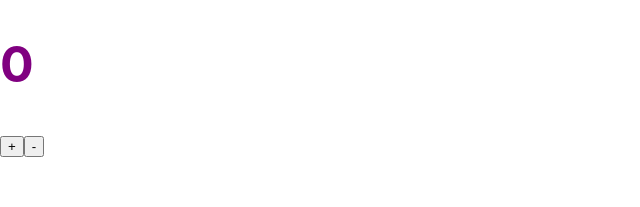
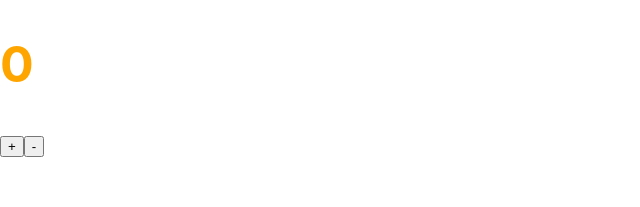
Before and after one commit to somesanity/webHook, a React (Create React App) app: page / in a window 1280 px wide. Shown: the top 207 px of the page, without its empty margins (0-640 px from the left). Built offline with nearby package versions, Linux system fonts and the light colour scheme.

Commit message:
change color to orange

```diff
--- a/src/App.css
+++ b/src/App.css
@@ -1,4 +1,4 @@
 body {
   font-size: 25px;
-  color: purple;
+  color: orange;
 }
```
